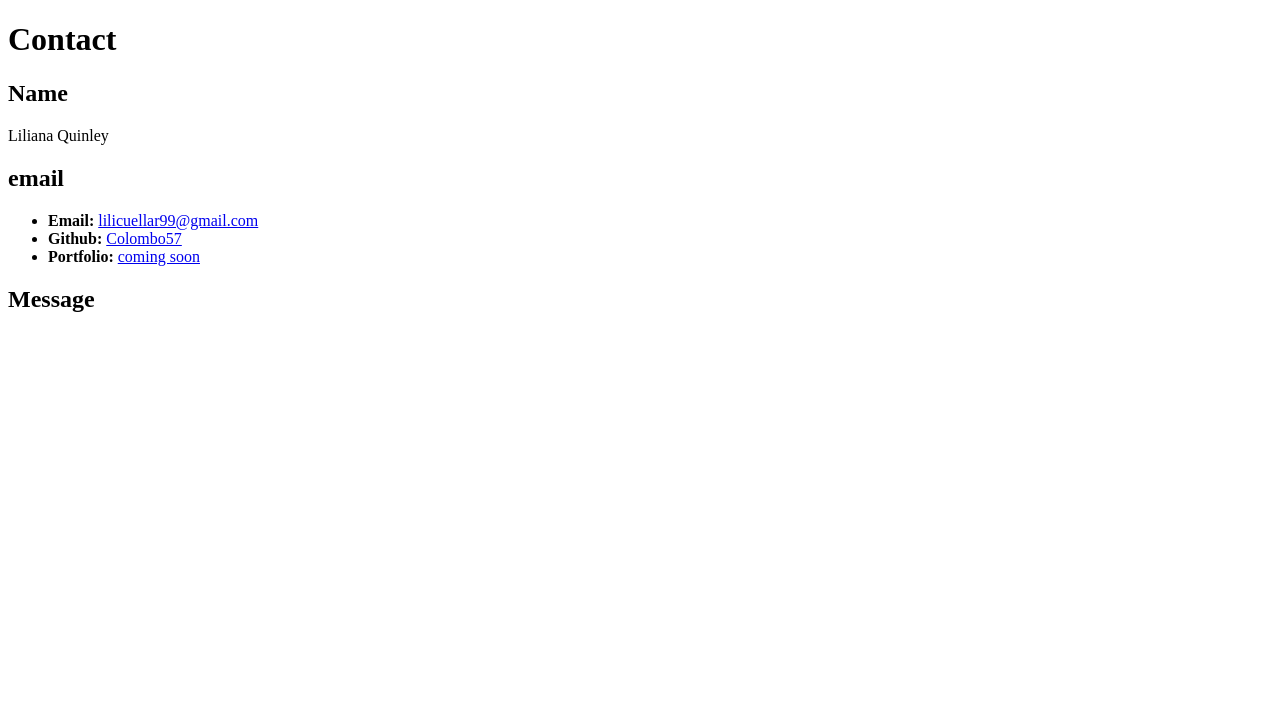
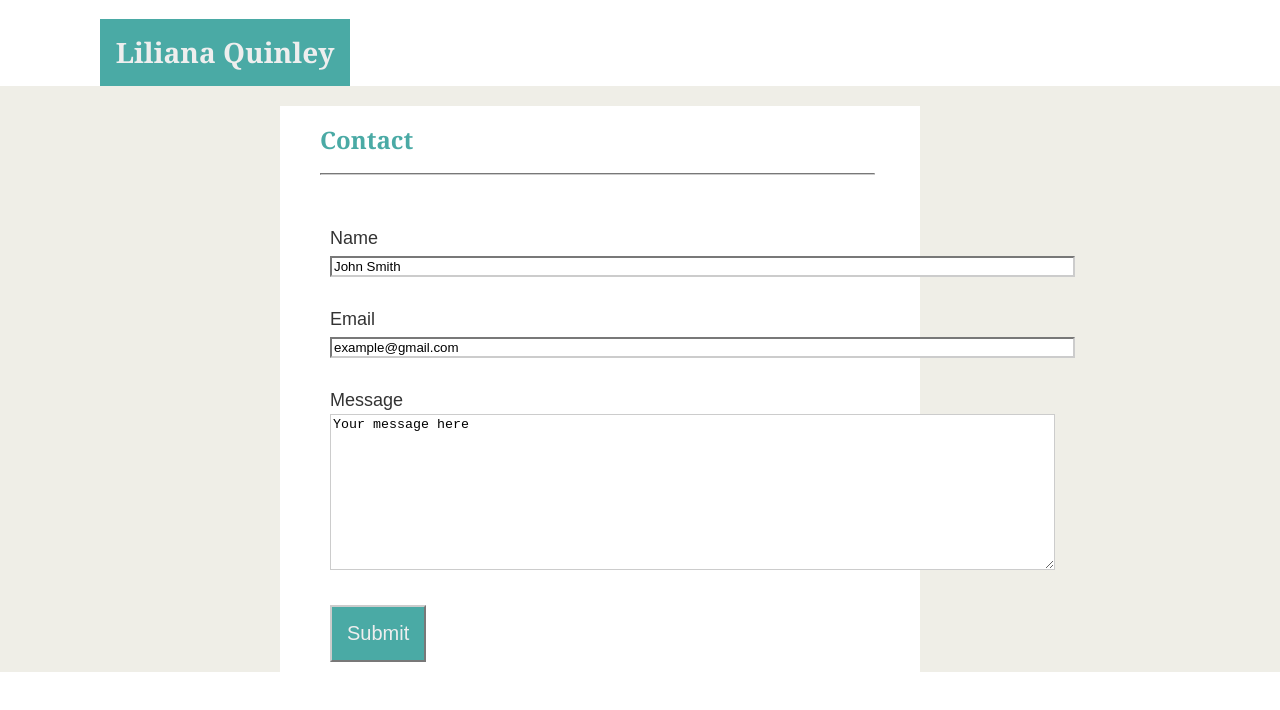
Before and after one commit to LilianaQuinley/Basic-Portfolio, a plain HTML site: page contact.html in a window 1280 px wide. Drawn offline with Linux system fonts and the light colour scheme.

Commit message:
first draft contact Info

```diff
--- a/assets/css/style.css
+++ b/assets/css/style.css
@@ -3,9 +3,17 @@
  **/
 
 * {
-    background-color: #ffffff;
     border-color: #cccccc;
     content: 960px;
+    background-color: #ffffff;
+}
+* hr {
+    margin-right: 20px;
+    margin-left: 40px;
+    margin-bottom: 20px
+}
+#hrcontact {
+    margin-right: 45px;
 }
 
 p {
@@ -55,14 +63,11 @@ body {
     font-size: 24px;
     padding: 20px;
     margin-left: 20px;
+    margin-right: 200px;
     padding-bottom: 0px;
     color: #4aaaa5;
   }
-  hr {
-      margin-right: 20px;
-      margin-left: 40px;
-      margin-bottom: 20px
-  }
+
 
   li {
     font-family: 'Arial', 'Helvetica Neue', Helvetica, sans-serif;
@@ -74,17 +79,37 @@ body {
   }
 
   #main-bio,
-  #contact-info,
   #bio-image {
     float: left;
   }
 
-  #main-bio {
-    width: 70%;
+  #contact-info {
+    margin-top: 0;
+    width: 960px;
+    margin-left: 280px;
+    width: 50%;
+
+  }
+   form {
+    padding: 10px;
+    margin: 40px;
+    margin-right: 400px;
+    font-family: 'Arial', 'Helvetica Neue', Helvetica, sans-serif;
+    font-size: 18px;
   }
 
-  #contact-info {
-    width: 30%;
+  #fullpage {
+    background-color: #efeee7;
+    width: 100%;
+}
+
+ #submit {
+  color: #eee;
+  text-align: center;
+  font-family: 'Arial', 'Helvetica Neue', Helvetica, sans-serif;
+  font-size: 20px;
+  background-color: #4aaaa5;
+  padding: 15px;
   }
 
   #bio-image {
@@ -100,4 +125,5 @@ body {
     margin-left: 100px;
     border-color:#dddddd;
     background-color: #ffffff;
+    width: 70%;
   }
--- a/contact.html
+++ b/contact.html
@@ -6,6 +6,7 @@
 <head>
   <meta charset="UTF-8">
   <title>Basic Portafolio-Contact</title>
+  <link rel="stylesheet" type="text/css" href="assets/css/style.css">
 </head>
 
 <body>
@@ -13,31 +14,42 @@
   <!-- Site Header -->
   <header>
     <!-- Contact information -->
-    <h1>Contact</h1>
+    <h1>Liliana Quinley</h1>
   </header>
 
-  <div>
+  <div id="fullpage">
+    <!-- Section 1: Contact Info -->
+    <section id="contact-info">
 
-    <!-- Section 1: Contact Info -->
-    <section>
+        <h2>Contact</h2>
+        <hr id="hrcontact">
 
-      <!-- h2: Tier-2 Headline -->
-      <h2>Name</h2>
-        <p>Liliana Quinley</p>
+        <form>
+              <label>Name</label> <br>
+              <input type = "text"
+                     value = "John Smith"
+                     size="90"/>
+              <br>
+              <br>
 
-      <!-- h2: email  -->
-      <h2>email</h2>
-      <ul>
-        <li><strong>Email:</strong> <a href="mailto:lilicuellar99@gmail.com">lilicuellar99@gmail.com</a></li>
-        <li><strong>Github:</strong> <a href="Colombo57">Colombo57</a></li>
-        <li><strong>Portfolio:</strong> <a href="#">coming soon</a></li>
-      </ul>
+              <label>Email</label> <br>
+              <input type = "text" name="email"
+                      Size="90"
+                      value = "example@gmail.com" />
+              <br>
+              <br>
 
-    <!-- h2: message  -->
-    <h2>Message </h2>
+              <label>Message </label> <br>
+              <textarea id = "myTextArea"
+                      rows = "10"
+                      cols = "88">Your message here</textarea>
+
+            <br> <br>
+            <input id="submit" type="submit" value="Submit">
+        </form>
 
     </section>
-  </div>
+    </div>
 
 </body>
 
```
